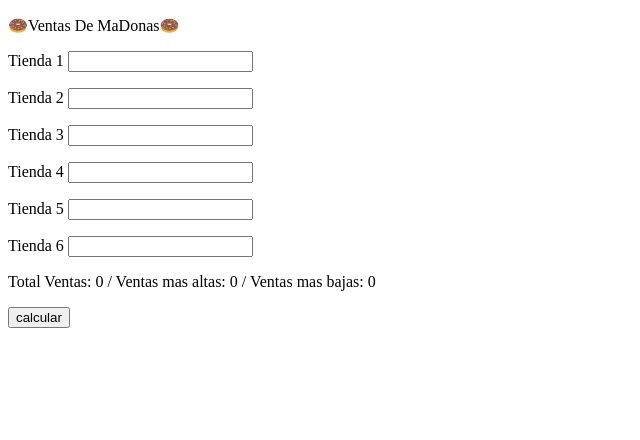
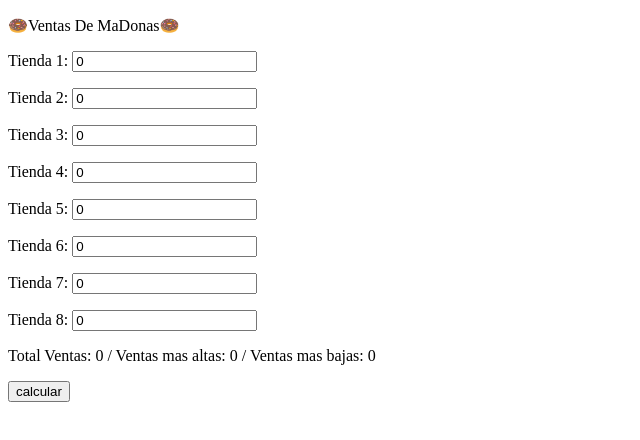
Before and after one commit to Neyenfrandino/AprendiendoArrays, a plain HTML site: page index.html in a window 1280 px wide. Both pictures are taken after a click on the button "calcular". Shown: the whole page, without its empty margins (0-640 px from the left). Drawn offline with Linux system fonts and the light colour scheme.

Commit message:
autamatizamos los calculos y los elementos para que sean dinamicos y fexibles

```diff
--- a/app.js
+++ b/app.js
@@ -1,6 +1,52 @@
+function crearParrafoTienda(textoLabel, valorMin){
+    //crear las etiquetas de parrafo
+    let elementoParrafo = document.createElement('p');
+
+    //crear etiqueta label
+    let elementoEtiqueta = document.createElement('label');
+    elementoEtiqueta.innerText = textoLabel + ': ';
+
+    //conectar con el input
+    elementoEtiqueta.setAttribute('for', textoLabel);
+
+    //crear input
+    let elementoInput = document.createElement('input');
+
+    //establecer atributos de input
+    elementoInput.setAttribute('type', 'number');
+    elementoInput.setAttribute('id', textoLabel);
+    elementoInput.setAttribute('min', valorMin);
+    elementoInput.setAttribute('value', 0);
+
+    //agregar input y label al parrafo
+    elementoParrafo.appendChild(elementoEtiqueta);
+    elementoParrafo.appendChild(elementoInput);
+
+    return elementoParrafo
+}
+
+function crearTiendas(contenedorID, min, cantidadTiendas){
+    //Contenedor por su id
+    let elementoContenendor = document.getElementById(contenedorID);
+
+    //loop para crear tantas tiendas como se pida
+    for(let conteoTiendas = 1; conteoTiendas <= cantidadTiendas;  conteoTiendas++){
+        //crear el texto del label patra llamar a la funcion
+        let textoEtiqueta = 'Tienda ' + conteoTiendas;
+
+        //crear tiendas con la funcion crearParrafoTienda
+        let parrafoTienda = crearParrafoTienda(textoEtiqueta, min);
+
+        //agregar el parrafo al contenedor
+        elementoContenendor.appendChild(parrafoTienda);
+    }
+}
+
+window.onload = crearTiendas('itensTienda', 0, 8);
+
+
 function extraerNumeroDesdeElemento(elemento){
-    let miElemento = document.getElementById(elemento);
-    let miTexto = miElemento.value;
+    let miTexto = elemento.value;
     let miNumero = Number(miTexto);
 
     return miNumero;
@@ -10,13 +56,15 @@ function extraerNumeroDesdeElemento(elemento){
 function calcular(){
     let btnCalcular = document.getElementById('calcular');
         let ventas = [];
+        let posicionVentas = 0;
+        let elementoVentas = document.getElementById('itensTienda')
     btnCalcular.addEventListener('click', function(){
-         ventas[0] = extraerNumeroDesdeElemento('ventasTienda1');
-         ventas[1] = extraerNumeroDesdeElemento('ventasTienda2');
-         ventas[2] = extraerNumeroDesdeElemento('ventasTienda3');
-         ventas[3] = extraerNumeroDesdeElemento('ventasTienda4');
-         ventas[4] = extraerNumeroDesdeElemento('ventasTienda5');
-         ventas[5] = extraerNumeroDesdeElemento('ventasTienda6');
+        for(let items of elementoVentas.children){
+            let valorVentas = extraerNumeroDesdeElemento(items.children[1]);
+            ventas[posicionVentas] = valorVentas;
+            posicionVentas = posicionVentas + 1;
+        }
+
 
         let totalVentas = sumarTotal(ventas)
         let ventaMayor = calcularMayor(ventas)
--- a/index.html
+++ b/index.html
@@ -6,38 +6,9 @@
 <body>
     <p>&#127849Ventas De MaDonas&#127849</p>
 
-    <p>
-        <label for="ventasTienda1">Tienda 1</label>
-        <input type="number" id="ventasTienda1">
-    </p>
+   <div id="itensTienda">
 
-    <p>
-        <label for="ventasTienda2">Tienda 2</label>
-        <input type="number" id="ventasTienda2">
-    </p>
-
-
-    <p>
-        <label for="ventasTienda3">Tienda 3</label>
-        <input type="number" id="ventasTienda3">
-    </p>
-
-
-    <p>
-        <label for="ventasTienda4">Tienda 4</label>
-        <input type="number" id="ventasTienda4">
-    </p>
-
-
-    <p>
-        <label for="ventasTienda5">Tienda 5</label>
-        <input type="number" id="ventasTienda5">
-    </p>
-
-    <p>
-        <label for="ventasTienda6">Tienda 6</label>
-        <input type="number" id="ventasTienda6">
-    </p>
+   </div>
 
     <p id="parrafoSalida"></p>
 
```
